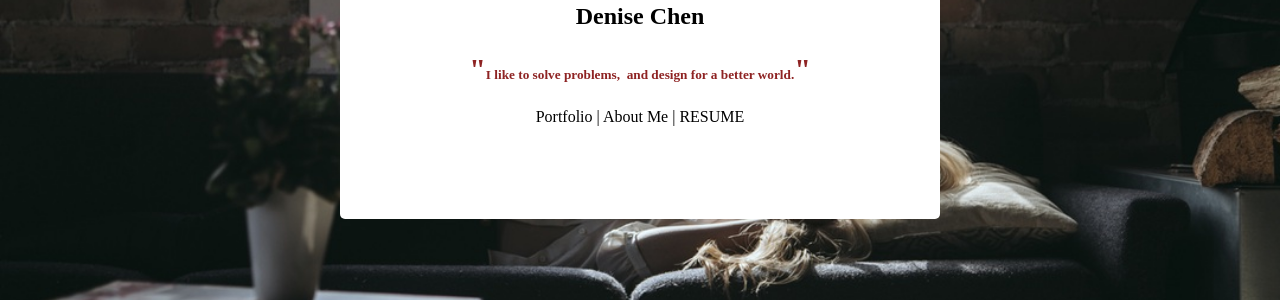
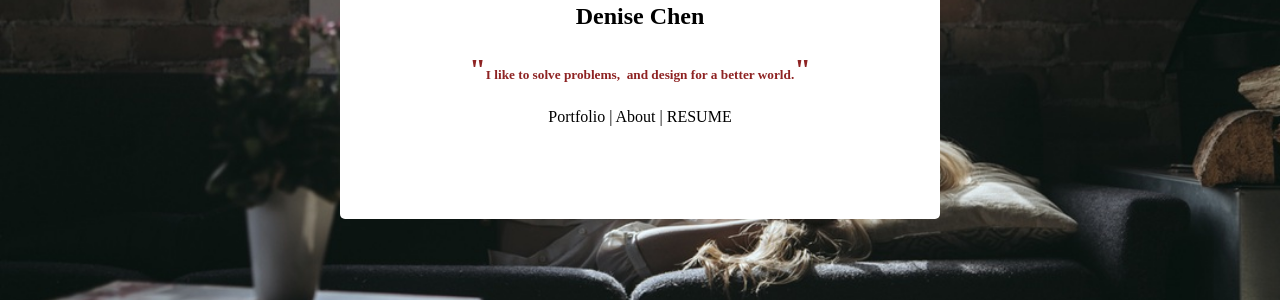
Before and after one commit to Denise-Chen/jekyll_demo, a Jekyll site: the page built from index.html, in a window 1280 px wide. Shown: the part 281-581 px from the top of the page. Built offline with Jekyll 4.4.1, drawn with Linux system fonts in a browser that asks for light colours.

Commit message:
added subpages

```diff
--- /dev/null
+++ b/contents/about.html
@@ -0,0 +1,4 @@
+<head>
+</head>
+<body>
+</body>
--- a/contents/portfolio.html
+++ b/contents/portfolio.html
@@ -1,4 +1,7 @@
 <head>
 </head>
 <body>
+<a href="../index.html">
+<img src="../images/name.png" width="150" />
+</a>
 </body>
--- a/css/default.css
+++ b/css/default.css
@@ -36,13 +36,14 @@
 color: black;
 text-decoration:none;
 }
+a:visited {
+color: black;
+}
 a:hover {
 color: #8e2323;
 text-decoration:underline;
 }
-a:visited {
-color: black;
-}
+
 
 
 
--- a/index.html
+++ b/index.html
@@ -14,7 +14,7 @@
 	<h2>Denise Chen</h2>
 	<h5><span>"</span>I like to solve problems,&nbsp and design for a better world.<span>"</span>
 	</h5>
-	<p><a href="contents/portfolio.html">Portfolio</a>   |   <a href="#">About Me</a>   |   <a href="#">RESUME</a></p>
+	<p><a href="contents/portfolio.html">Portfolio</a>   |   <a href="#">About</a>   |   <a href="#">RESUME</a></p>
 	</div>
 </div>
 <!--
```
Also changed, not shown: css/nav.css (added), images/name.png (added), 1 other file.
